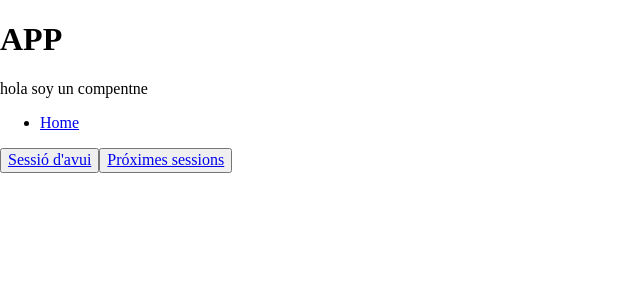
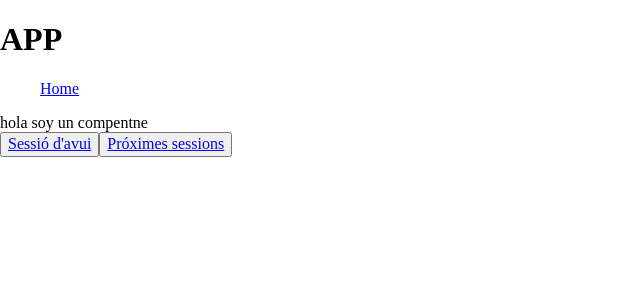
Before and after one commit to inspedralbes/tr3-tr-3-benaventemario, a Nuxt app in the folder web/front/: page / in a window 1280 px wide. Shown: the top 300 px of the page, without its empty margins (0-640 px from the left). Built offline with nearby package versions, Linux system fonts and the light colour scheme.

Commit message:
reverse loop testing

```diff
--- a/web/front/app.vue
+++ b/web/front/app.vue
@@ -1,4 +1,11 @@
 <template>
     <h1>APP</h1>
+    <header>
+      <nav>
+        <ul>
+          <span><NuxtLink to="/">Home</NuxtLink></span>
+        </ul>
+      </nav>
+    </header>
     <NuxtPage />
 </template>
--- a/web/front/components/compntDemo.vue
+++ b/web/front/components/compntDemo.vue
@@ -1,3 +1,3 @@
 <template>
-    hola soy un compentne
+    hola soy un compentne <br>
     </template>
--- a/web/front/pages/index.vue
+++ b/web/front/pages/index.vue
@@ -1,12 +1,5 @@
 <template>
     <compntDemo/>
-    <header>
-    <nav>
-      <ul>
-        <li><NuxtLink to="/">Home</NuxtLink></li>
-      </ul>
-    </nav>
-  </header>
   <button><NuxtLink to="/seients">Sessió d'avui</NuxtLink></button>
   <button><NuxtLink to="/sessions">Próximes sessions</NuxtLink></button>
 </template>
--- a/web/front/pages/seients.vue
+++ b/web/front/pages/seients.vue
@@ -3,11 +3,21 @@
         <h1>Revisant butaques...</h1>
     </div>
     <div v-else>
+        <!-- <div v-for="fila in files">
+            <button>{{fila}}</button>
+        </div> -->
+
+        <div v-for="fila in files" :key="fila">
+            {{ console.log(fila)}}
+            <button>{{files-fila+1}}</button>
+        </div>
 
     </div>
 </template>
 
 <script>
+    const files=5
+    const columnes=8
     let butaquesOcupades=[];
     const {pending, data: sessio}=useLazyFetch('http://tr3marbenalc.daw.inspedralbes.cat/back/api.php/records/Sessio/1?join=Entrada',{
     method:'GET',
```
